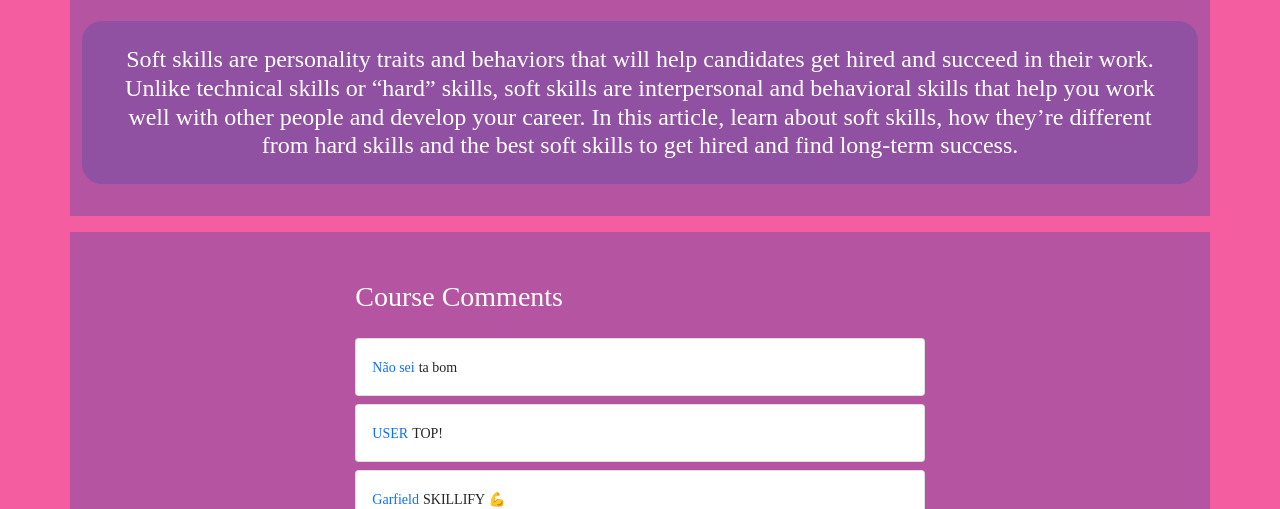
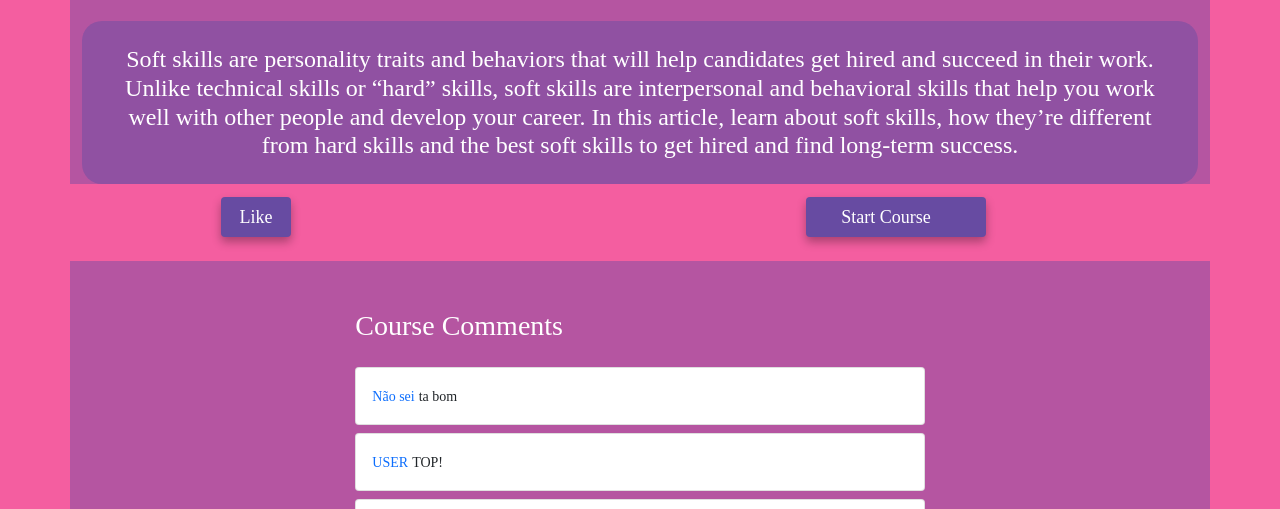
Before and after one commit to xnm-sdksdk/Skillify, a plain HTML site: page html/coursepage.html in a window 1280 px wide. Shown: the part 591-1100 px from the top of the page. Drawn offline with nearby package versions, Linux system fonts and the light colour scheme.

Commit message:
added like and start course

```diff
--- a/html/coursepage.html
+++ b/html/coursepage.html
@@ -11,6 +11,12 @@
       rel="stylesheet"
       integrity="sha384-EVSTQN3/azprG1Anm3QDgpJLIm9Nao0Yz1ztcQTwFspd3yD65VohhpuuCOmLASjC"
       crossorigin="anonymous"
+    />
+
+    <!-- Add icon library -->
+    <link
+      rel="stylesheet"
+      href="https://cdnjs.cloudflare.com/ajax/libs/font-awesome/4.7.0/css/font-awesome.min.css"
     />
 
     <!-- Custom CSS -->
@@ -34,7 +40,26 @@
       <br />
 
       <h4 class="text-center p-4">Description</h4>
-      <p><br /></p>
+    </div>
+
+    <div class="p-0">
+      <br /><br /><br /><br /><br />
+      <!-- Like button -->
+      <div class="like">
+        <button class="like-button">
+          <span class="text">Like</span>
+          <i class="fa fa-thumbs-up icon"></i>
+        </button>
+      </div>
+
+      <!-- Start course Button -->
+      <div class="start">
+        <button class="start-button">
+          <span class="text">Start Course</span>
+          <i class="fa fa-arrow-right icon"></i>
+        </button>
+      </div>
+      <br />
     </div>
 
     <!-- COMMENTS SECTION -->
--- a/styles/coursepage.css
+++ b/styles/coursepage.css
@@ -48,3 +48,83 @@ video {
 .btn {
   background: var(--fourth-color);
 }
+
+/* Like Button */
+.like-button {
+  position: relative;
+  display: block;
+  margin: -115px auto 0px;
+  right: 30%;
+  width: 70px;
+  height: 40px;
+  background-color: var(--fourth-color);
+  color: #fff;
+  border: none;
+  border-radius: 4px;
+  cursor: pointer;
+  transition: width 0.5s, border-radius 0.5s;
+  transition: 0.3s ease;
+  box-shadow: 0 5px 10px rgba(0, 0, 0, 0.3);
+  font-size: 18px;
+  text-align: center;
+}
+
+.like-button * {
+  position: absolute;
+  top: 50%;
+  left: 50%;
+  transform: translate(-50%, -50%);
+  transition: opacity 0.25s;
+}
+
+.icon {
+  opacity: 0;
+}
+
+.like-button:focus {
+  width: 50px;
+  height: 50px;
+  background-color: #44c08a;
+  border-radius: 50%;
+}
+
+.like-button:focus .text {
+  opacity: 0;
+}
+
+.like-button:focus .icon {
+  opacity: 1;
+  transition-delay: 0.5s;
+}
+
+.like .like-button:hover {
+  transform: translateY(-6px);
+}
+
+/* Start button */
+.start-button {
+  position: relative;
+  display: block;
+  left: 20%;
+  margin: -40px auto 0px;
+  width: 180px;
+  height: 40px;
+  background-color: var(--fourth-color);
+  color: #fff;
+  border: none;
+  border-radius: 4px;
+  cursor: pointer;
+  transition: width 0.5s, border-radius 0.5s;
+  transition: 0.3s ease;
+  box-shadow: 0 5px 10px rgba(0, 0, 0, 0.3);
+  font-size: 18px;
+  text-align: center;
+}
+
+.start-button:hover {
+  background-color: #44c08a;
+}
+
+.start .start-button:hover {
+  transform: translateY(-6px);
+}
```
